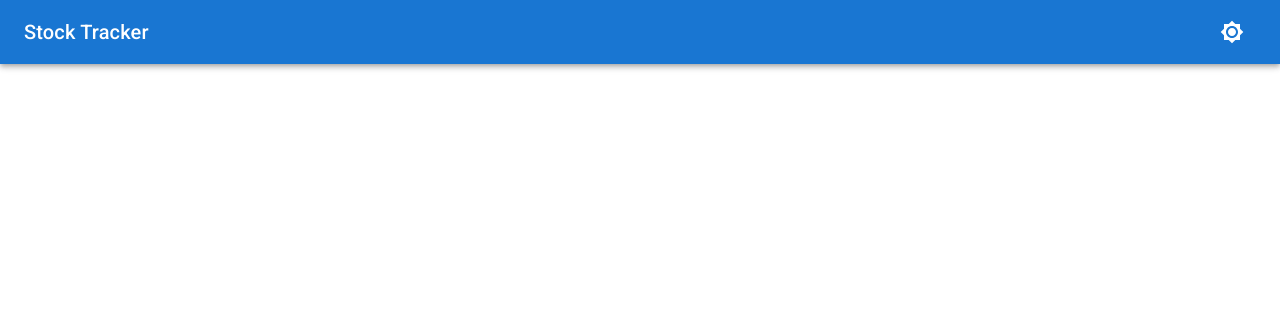
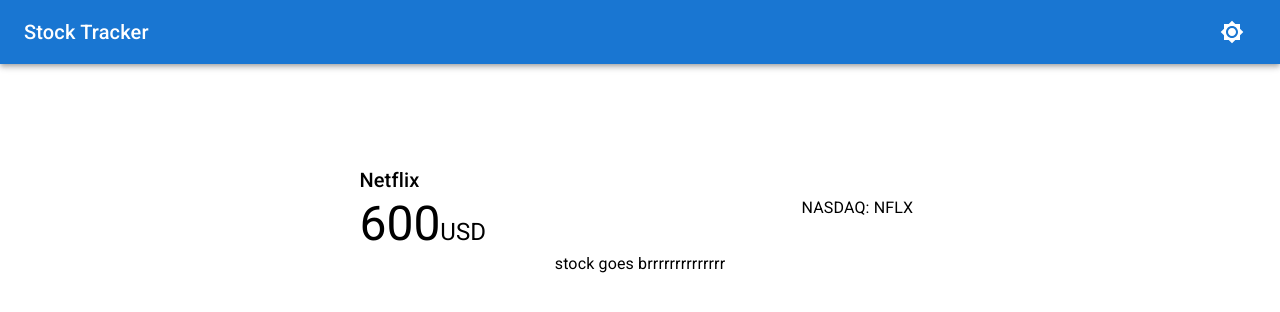
Before and after one commit to plechipt/stock-tracker-app, a React (Create React App) app: page / in a window 1280 px wide. Shown: the top 312 px of the page. Built offline with nearby package versions, Linux system fonts and the light colour scheme.

Commit message:
added styles to components

```diff
--- a/src/App.js
+++ b/src/App.js
@@ -1,16 +1,36 @@
 import "./App.css";
+import { makeStyles } from "@material-ui/core/styles";
+import Grid from "@material-ui/core/Grid";
+
 import Navbar from "./components/Navbar";
 import LeftSide from "./components/LeftSide";
 import RightSide from "./components/RightSide";
 import StockChart from "./components/StockChart";
 
+const useStyles = makeStyles(() => ({
+  container: {
+    display: "flex",
+    justifyContent: "center",
+  },
+}));
+
 function App() {
+  const classes = useStyles();
+
   return (
-    <div className="main-container">
-      <Navbar />
-      <LeftSide />
-      <RightSide />
-      <StockChart />
+    <div className="App">
+      <header>
+        <Navbar />
+      </header>
+      <main>
+        <Grid className={classes.container} container spacing={3}>
+          <LeftSide />
+          <RightSide />
+        </Grid>
+        <Grid className={classes.container} container spacing={3}>
+          <StockChart />
+        </Grid>
+      </main>
     </div>
   );
 }
--- a/src/components/LeftSide.js
+++ b/src/components/LeftSide.js
@@ -1,7 +1,37 @@
 import React from "react";
 
+import { makeStyles } from "@material-ui/core/styles";
+import Grid from "@material-ui/core/Grid";
+import Typography from "@material-ui/core/Typography";
+
+const useStyles = makeStyles(() => ({
+  root: {
+    display: "flex",
+    justifyContent: "center",
+  },
+  withoutBreak: {
+    display: "inline-block",
+  },
+}));
+
 const LeftSide = () => {
-  return null;
+  const classes = useStyles();
+
+  return (
+    <Grid className={classes.root} item xs={4}>
+      <div>
+        <Typography variant="h6">Netflix</Typography>
+        <div>
+          <Typography className={classes.withoutBreak} variant="h3">
+            600
+          </Typography>
+          <Typography className={classes.withoutBreak} variant="h5">
+            USD
+          </Typography>
+        </div>
+      </div>
+    </Grid>
+  );
 };
 
 export default LeftSide;
--- a/src/components/RightSide.js
+++ b/src/components/RightSide.js
@@ -1,7 +1,25 @@
 import React from "react";
 
+import { makeStyles } from "@material-ui/core/styles";
+import Grid from "@material-ui/core/Grid";
+import Typography from "@material-ui/core/Typography";
+
+const useStyles = makeStyles(() => ({
+  root: {
+    display: "flex",
+    justifyContent: "center",
+    alignItems: "center",
+  },
+}));
+
 const RightSide = () => {
-  return null;
+  const classes = useStyles();
+
+  return (
+    <Grid className={classes.root} item xs={4}>
+      <Typography>NASDAQ: NFLX</Typography>
+    </Grid>
+  );
 };
 
 export default RightSide;
--- a/src/components/StockChart.js
+++ b/src/components/StockChart.js
@@ -1,7 +1,25 @@
 import React from "react";
 
+import { makeStyles } from "@material-ui/core/styles";
+import Grid from "@material-ui/core/Grid";
+import Typography from "@material-ui/core/Typography";
+
+const useStyles = makeStyles(() => ({
+  root: {
+    display: "flex",
+    justifyContent: "center",
+  },
+}));
+
 const Chart = () => {
-  return null;
+  const classes = useStyles();
+  return (
+    <div>
+      <Grid className={classes.root} item xs={12}>
+        <Typography>stock goes brrrrrrrrrrrrrr</Typography>
+      </Grid>
+    </div>
+  );
 };
 
 export default Chart;
```
